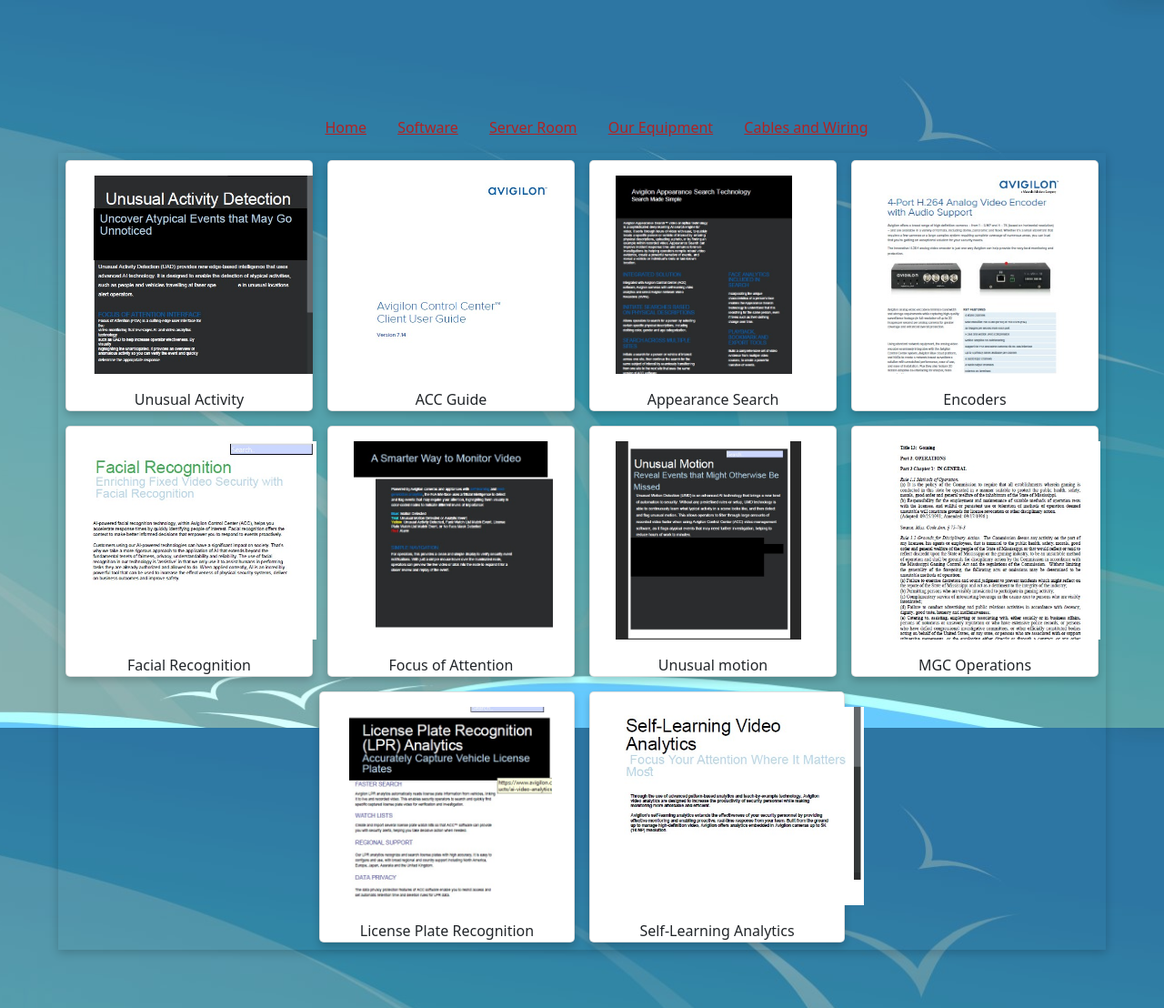
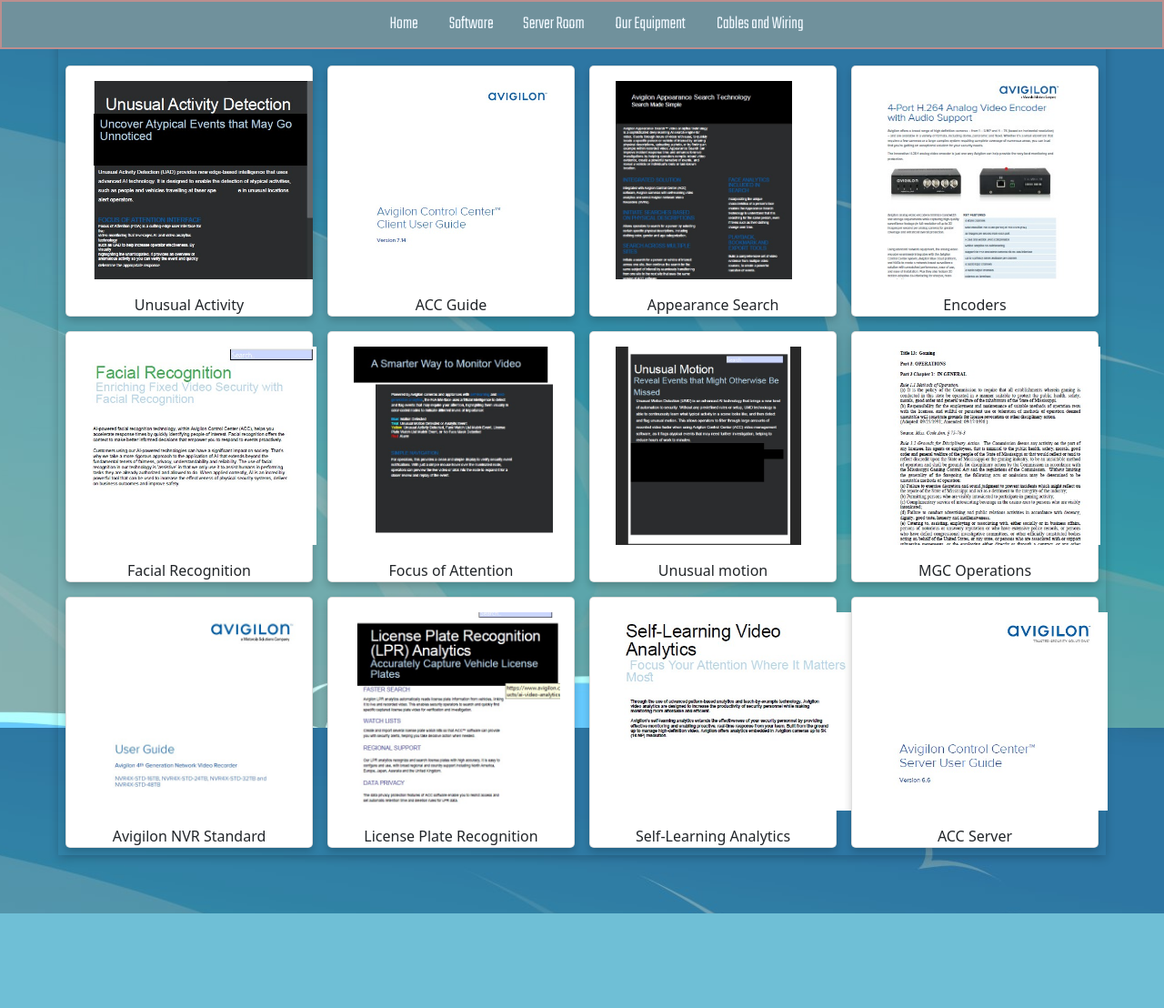
Before and after one commit to dschulz1227/surv-training, a plain HTML site: page Pages/references.html in a window 1280 px wide. Shown: the whole page at 91% size. After the commit the page ends 1004 px from the top, so only its background shows below. Drawn offline with nearby package versions, Linux system fonts and the light colour scheme; files whose address does not match are found by name.

Commit message:
Added ACC Server doc and ref image, avignvr4 standard ref and image.. Fixed Navbar to top of page, edited font. added info for avig standard server.

```diff
--- a/Pages/references.html
+++ b/Pages/references.html
@@ -8,23 +8,26 @@
     <link href="https://cdn.jsdelivr.net/npm/bootstrap@5.0.2/dist/css/bootstrap.min.css" rel="stylesheet"
         integrity="sha384-EVSTQN3/azprG1Anm3QDgpJLIm9Nao0Yz1ztcQTwFspd3yD65VohhpuuCOmLASjC" crossorigin="anonymous">
     <link rel="stylesheet" href="C:\Users\ADMIN-SURV\Desktop\training_guide\styles.css">
-    <!-- <link rel="stylesheet" href="https://stackpath.bootstrapcdn.com/bootstrap/4.4.1/css/bootstrap.min.css"> -->
 
-
-    <style>
-
-    </style>
-
+<!-- ----------Google fonts-------------- -->
+<link rel="preconnect" href="https://fonts.googleapis.com">
+<link rel="preconnect" href="https://fonts.gstatic.com" crossorigin>
+<link href="https://fonts.googleapis.com/css2?family=Teko:wght@700&display=swap" rel="stylesheet">
+<link href="https://fonts.googleapis.com/css2?family=Teko:wght@300;700&display=swap" rel="stylesheet">
 </head>
 
 <body>
     <nav style="display: grid; justify-content: center">
         <ul>
-            <li class="navDisplay"><a href="../index.html" class="button">Home</a></li>
-            <li class="navDisplay"><a href="C:\Users\ADMIN-SURV\Desktop\training_guide\Pages\software.html">Software</a></li>
-            <li class="navDisplay"><a href="C:\Users\ADMIN-SURV\Desktop\training_guide\Pages\serverRoom.html">Server Room</a></li>
-            <li class="navDisplay"><a href="C:\Users\ADMIN-SURV\Desktop\training_guide\Pages\equipment.html">Our Equipment</a></li>
-            <li class="navDisplay"><a href="C:\Users\ADMIN-SURV\Desktop\training_guide\Pages\wires.html">Cables and Wiring</a></li>
+            <li class="navDisplay"><a href="../index.html" >Home</a></li>
+            <li class="navDisplay"><a href="C:\Users\ADMIN-SURV\Desktop\training_guide\Pages\software.html">Software</a>
+            </li>
+            <li class="navDisplay"><a href="C:\Users\ADMIN-SURV\Desktop\training_guide\Pages\serverRoom.html">Server
+                    Room</a></li>
+            <li class="navDisplay"><a href="C:\Users\ADMIN-SURV\Desktop\training_guide\Pages\equipment.html">Our
+                    Equipment</a></li>
+            <li class="navDisplay"><a href="C:\Users\ADMIN-SURV\Desktop\training_guide\Pages\wires.html">Cables and
+                    Wiring</a></li>
             <!-- <li><a href="References">References</a></li> -->
         </ul>
     </nav>
@@ -104,8 +107,14 @@
         </div>
 
         <div class="row">
-            <div style="justify-content: center" class="col">
-                <!-- placeholder -->
+            <div style="justify-content: center" class="col card">
+                <a href="../References/avignvr4xstandarduserguide.pdf" target="_blank">
+                    <img style="height:250px; width: fit-content;" src="../Images/avignvrguidess.jpg"
+                        alt="Avigilon NVR" />
+                </a>
+                <div style="justify-items: center;">
+                    Avigilon NVR Standard
+                </div>
             </div>
             <div style="justify-content: center" class="col card">
                 <a href="../References/licenseplate.pdf" target="_blank">
@@ -125,8 +134,14 @@
                     Self-Learning Analytics
                 </div>
             </div>
-            <div class="col">
-                <!-- placeholder -->
+            <div style="justify-content: center" class="col card">
+                <a href="../References/accserver.pdf" target="_blank">
+                    <img style="height:250px; width: fit-content;" src="../Images/accserverss.jpg"
+                        alt="Self Learning" />
+                </a>
+                <div style="justify-items: center;">
+                    ACC Server
+                </div>
             </div>
         </div>
 
--- a/styles.css
+++ b/styles.css
@@ -8,7 +8,7 @@ body {
     background-position: 25% 50%  ;
     background-size:cover;
     image-rendering:crisp-edges;
-    z-index: 1;
+    z-index: 0;
     background-attachment: fixed
 
 
@@ -20,21 +20,17 @@ body {
 }
 
 a{
-    color: firebrick;
+    color:aliceblue;
+    text-decoration: none;
 }
 
 .container{
     display: grid;
-    /* background-color: lightgrey; */
     background-size: cover;
     min-width: 90%;
     box-shadow: 0 3px 10px rgb(0 0 0 / 0.2);
+    padding-top: 5%
 
-    /* grid-row-gap: 2em; */
-    /* padding:3em;
-    grid-auto-rows: 1fr;
-    grid-template-columns: repeat(4, 1fr);
-     */
 };
 
 .row {
@@ -74,10 +70,35 @@ div {
     display: inline;
     padding: 5px;
     margin:10px;
+    text-align: center;
+    font-family: 'Teko', sans-serif;
+    font-weight: lighter;
+    font-size: 20px
+
   }
 
 nav {
-    padding-top: 10%;
+    padding: 2px;
+    border-style: solid;
+    border-width: 2px;
+    border-color: rosybrown;
+    height: fit-content;
+    width: fit-content;
+    justify-self: center;
+    overflow: hidden;
+    background-color: #70919c;
+    position: fixed; /* Set the navbar to fixed position */
+    top: 0; /* Position the navbar at the top of the page */
+    width: 100%; /* Full width */
+    z-index: 2;
+
+
+
+
+}
+
+ul{
+    margin: .5rem;
 }
 
 .subtitle{
@@ -130,7 +151,10 @@ h1{
     position: relative;
 }
 
-
+#noEffect:hover {
+    -webkit-transform:scale(1.005); /* or some other value */
+    transform:scale(1.005);
+}
 
 img:hover {
     -webkit-transform:scale(1.1); /* or some other value */
```
Also changed, not shown: Pages/analytics.html (+10 -10 lines), Pages/equipment.html (+57 -26 lines), Pages/serverRoom.html (+6 -8 lines), Pages/software.html (+13 -4 lines), Pages/wires.html (+5 -1 lines), index.html (+22 -16 lines), Images/accserverss.jpg (added), Images/avignvrguidess.jpg (added), 2 other files.
